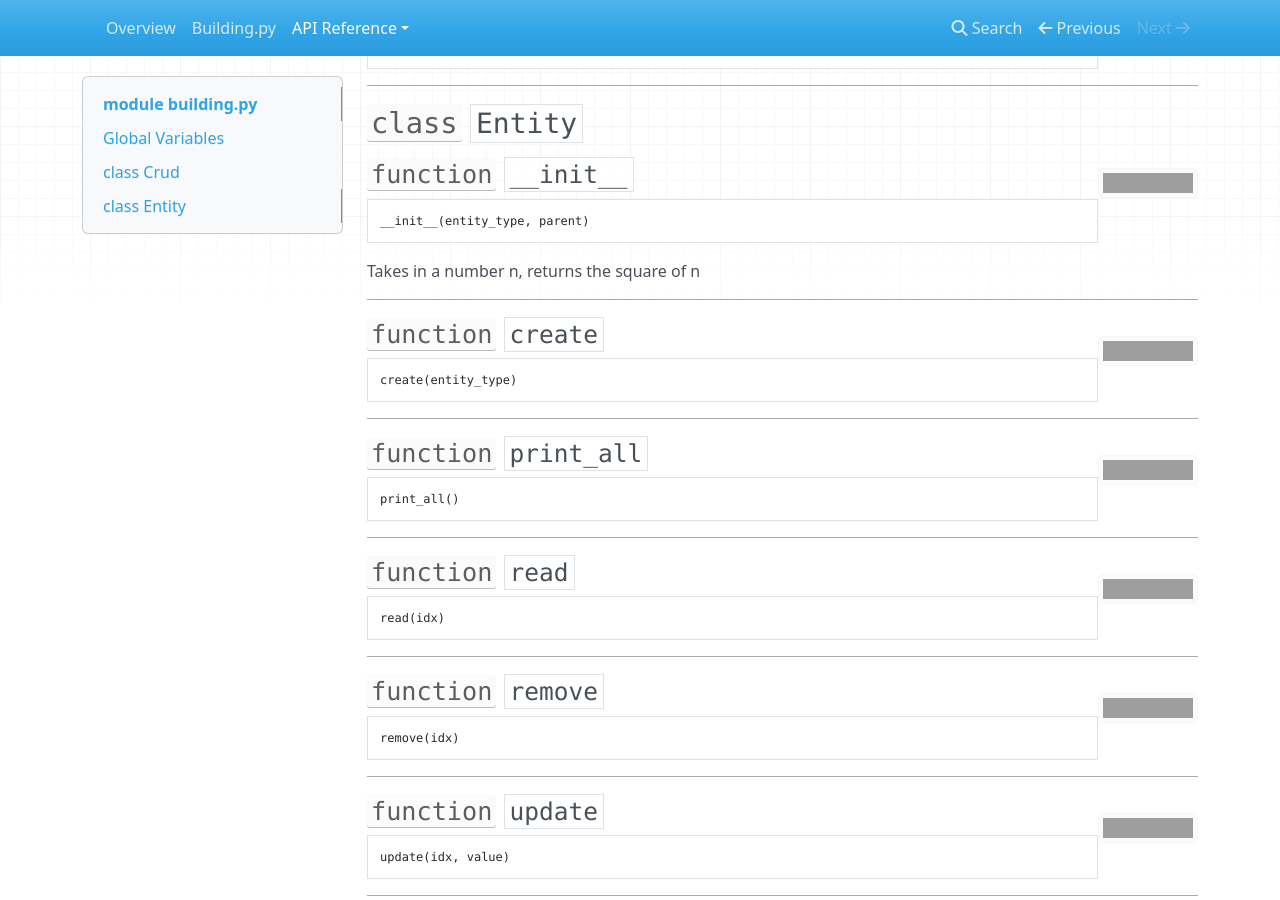
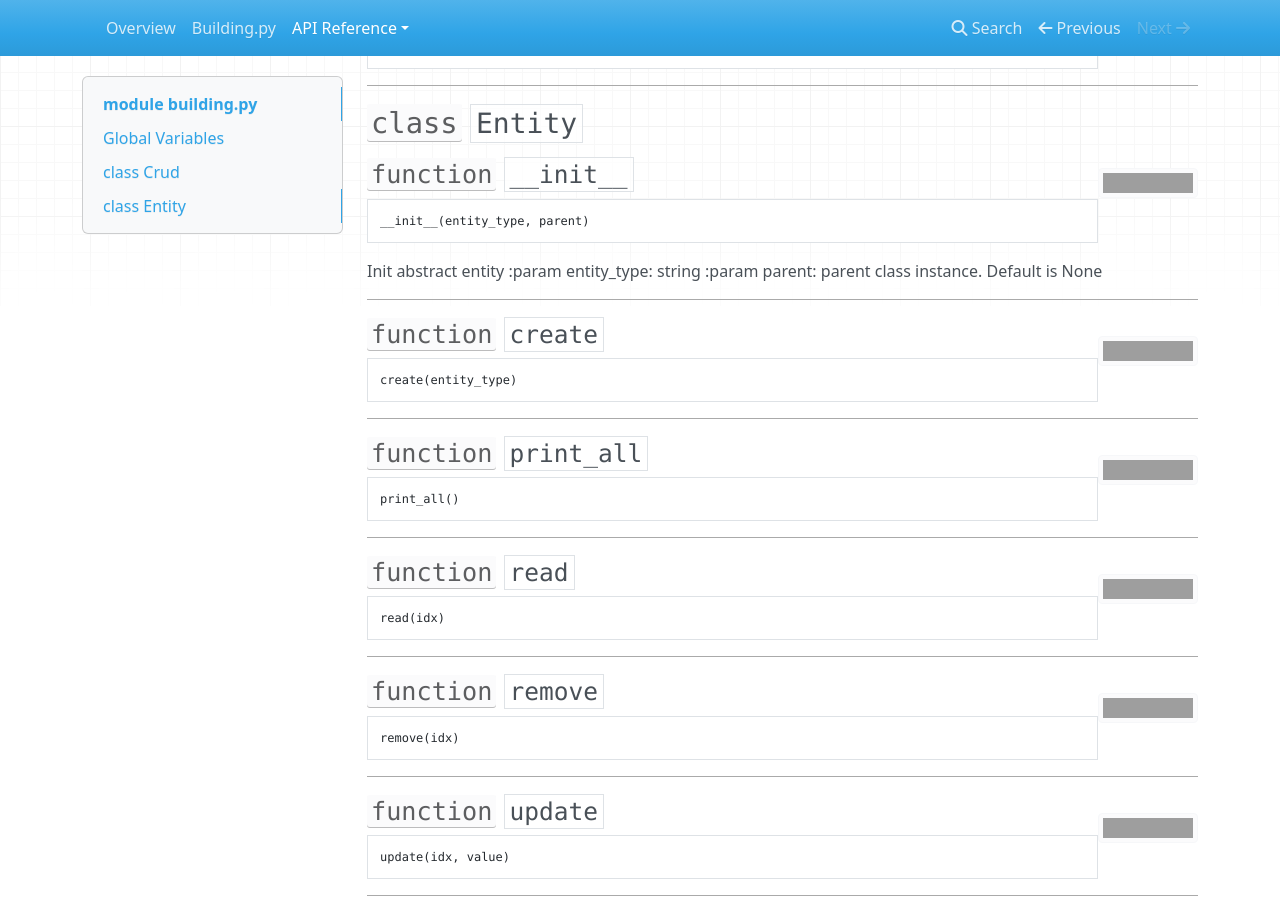
Before and after one commit to teamco/python_doc, an MkDocs documentation site: the page built from docs/api-docs/building.py.md, in a window 1280 px wide and 900 px high, scrolled down 1019 px, cut to the strip 0-900 px from the top of the window. Built offline with MkDocs 1.6.1, drawn with Linux system fonts in a browser that asks for light colours; nearby versions of some CDN libraries; grey boxes are pictures that could not be loaded.

Commit message:
cont docs

````diff
--- a/building.py
+++ b/building.py
@@ -38,7 +38,11 @@ class Crud:
 
 class Entity(Crud):
     def __init__(self, entity_type, parent):
-        """Takes in a number n, returns the square of n"""
+        """
+        Init abstract entity
+        :param entity_type: string
+        :param parent: parent class instance. Default is None
+        """
         super().__init__()
         self.entity_type = entity_type
         self.parent = parent
--- a/docs/api-docs/building.py.md
+++ b/docs/api-docs/building.py.md
@@ -124,7 +124,7 @@ update(idx, value)
 __init__(entity_type, parent)
 ```
 
-Takes in a number n, returns the square of n
+Init abstract entity :param entity_type: string :param parent: parent class instance. Default is None
 
 
 
````
Also changed, not shown: docs/api-docs/README.md (+1 -1 lines).
